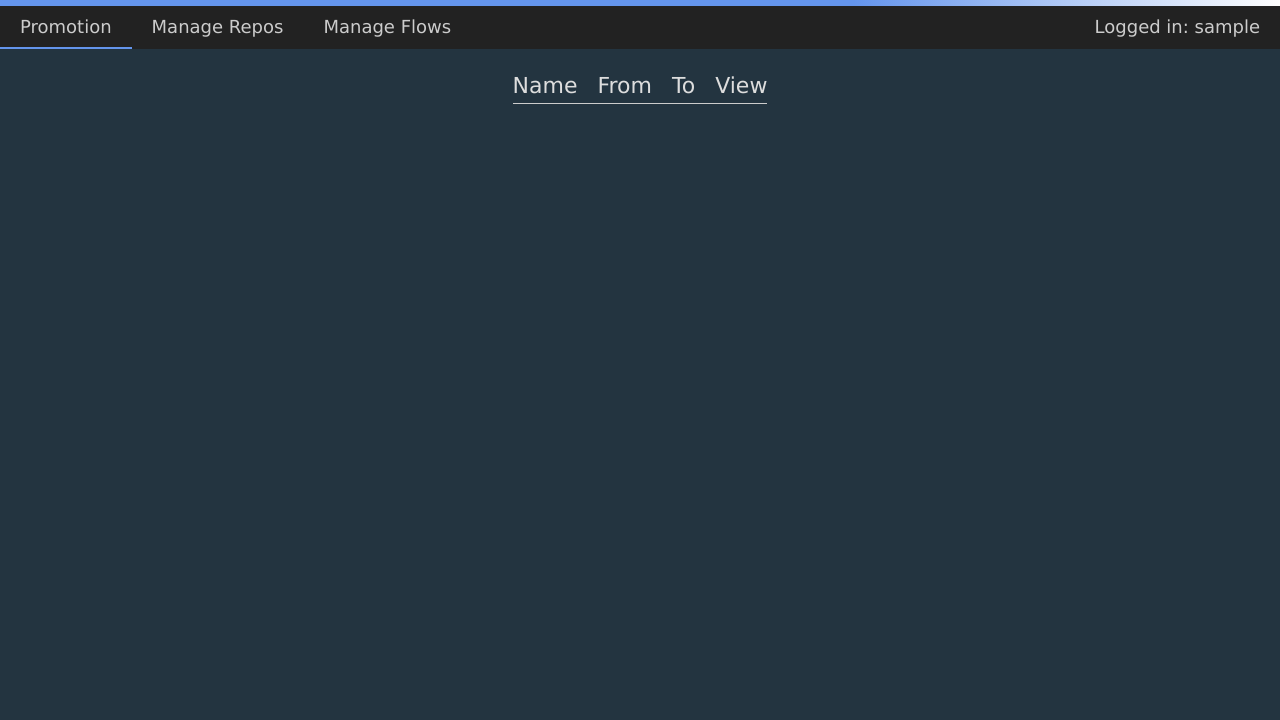
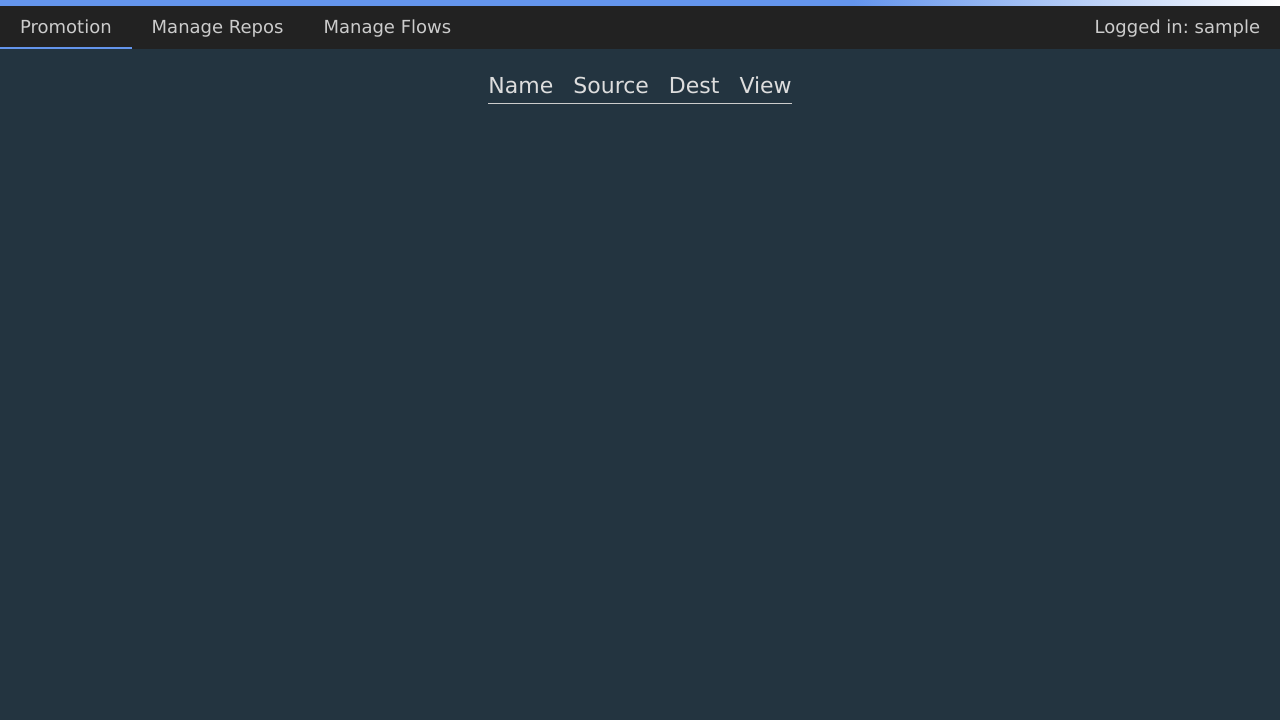
Before and after one commit to leehuk/rpmrepopromoter, a Flask app: page /promotion in a window 1280 px wide. Shown: the part 80-800 px from the top of the page. Run offline with Flask 2, Linux system fonts and the light colour scheme; the visitor is signed in with stand-in values (Sample User, id 1); data that the repository does not hold is empty; parts of the project's set-up code (start-up, migrations or seed data) failed here and were passed over.

Commit message:
- be consistent about using source/dest and not from/to

```diff
--- a/templates/flows.html
+++ b/templates/flows.html
@@ -6,8 +6,8 @@
 	<thead>
 		<tr>
 			<th>Name</th>
-			<th>From</th>
-			<th>To</th>
+			<th>Source</th>
+			<th>Dest</th>
 			<th colspan='2'>Actions</th>
 		</tr>
 	</thead>
--- a/templates/promotion.html
+++ b/templates/promotion.html
@@ -5,8 +5,8 @@
 	<thead>
 		<tr>
 			<th>Name</th>
-			<th>From</th>
-			<th>To</th>
+			<th>Source</th>
+			<th>Dest</th>
 			<th>View</th>
 		</tr>
 	</thead>
--- a/templates/promotion_view.html
+++ b/templates/promotion_view.html
@@ -8,7 +8,7 @@
 			<th>Package</th>
 			<th>State</th>
 			<th>Source</th>
-			<th>Destination</th>
+			<th>Dest</th>
 		</tr>
 	</thead>
 	<tbody>
```
